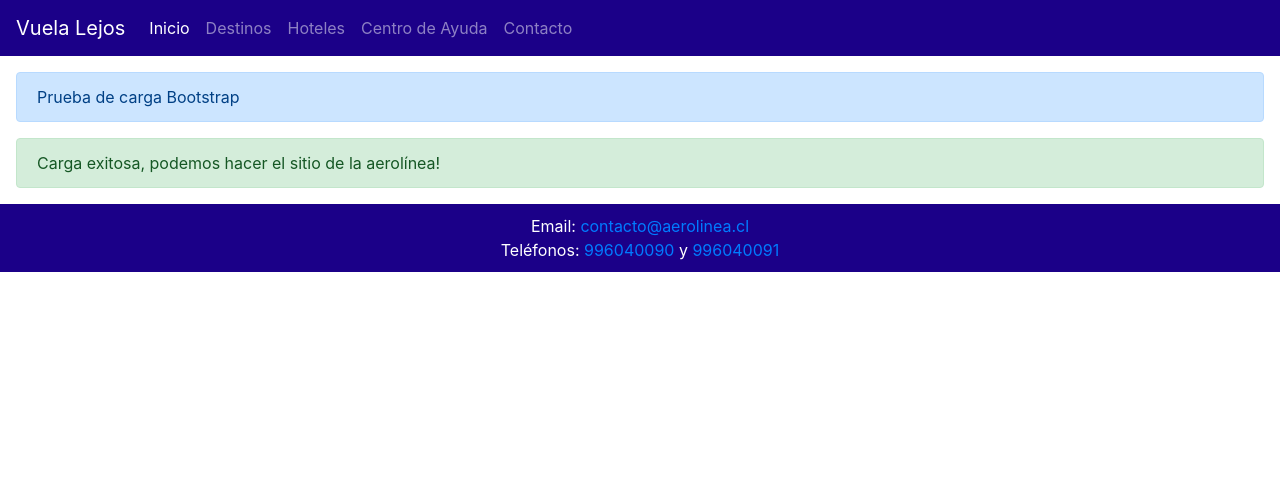
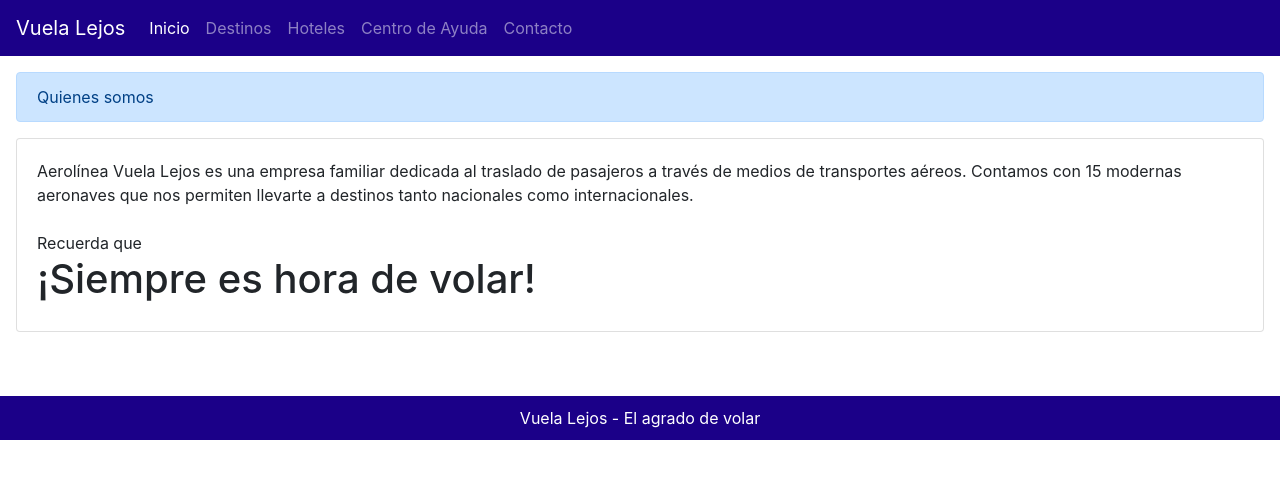
Before and after one commit to RAVMN/Desarrollo-Web-II---EPE-1, a plain HTML site: page index.html in a window 1280 px wide. Drawn offline with nearby package versions, Linux system fonts and the light colour scheme.

Commit message:
Modificaciones Index
Actualización footer y textos de bienvenida

```diff
--- a/index.html
+++ b/index.html
@@ -39,13 +39,18 @@
 
 <div id="Contenido" style="margin: 1rem">
   <div class="alert alert-primary" role="alert">
-    Prueba de carga Bootstrap
+    Quienes somos
+  </div>
+  <div class="card">
+    <div class="card-body">
+      Aerolínea Vuela Lejos es una empresa familiar dedicada al traslado de pasajeros a través de medios de transportes aéreos. Contamos con 15 modernas aeronaves que nos permiten llevarte a destinos tanto nacionales como internacionales.<br><br>
+      Recuerda que<br>
+      <h1>¡Siempre es hora de volar!</h1>
+     </div>
   </div>
 
-  <div class="alert alert-success" role="alert">
-    Carga exitosa, podemos hacer el sitio de la aerolínea!
-  </div>
 </div>
+<br><br>
 <div style="
     position: sticky;
     left: 0;
@@ -56,9 +61,7 @@
     text-align: center;
   ">
     <div style="padding: 10px;">
-      Email: <a href="mailto:contacto@aerolinea.cl">contacto@aerolinea.cl</a>
-      <br>
-      Teléfonos: <a href="tel:+56996040090">996040090</a> y <a href="tel:+56996040091">996040091</a>
+      Vuela Lejos - El agrado de volar
     </div>
 </div>
 </body>
```
Also changed, not shown: 1 other file.
